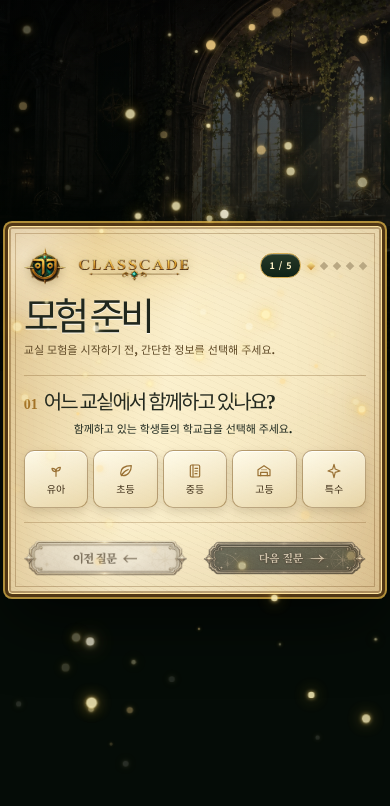
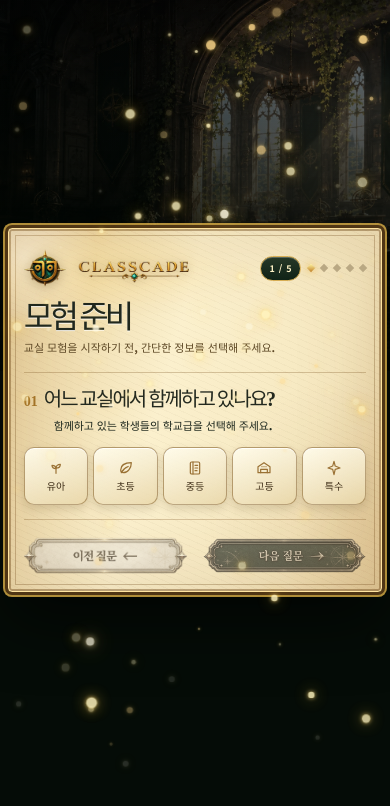
Before and after one commit to edutogether/classcade, a React (Vite) app: page / in a window 390 px wide. Shown: the top 806 px of the page. Built offline with nearby package versions, Linux system fonts and the light colour scheme; a web font is replaced by a local one.

Commit message:
모바일 1단계 "모험 준비" 제목 축소, 헬퍼 문구 20px 왼쪽 이동
- 1단계만 38→32px (다른 단계는 그대로)
- 헬퍼 문구 좌측 여백 50→30px

```diff
--- a/src/entry-flat.css
+++ b/src/entry-flat.css
@@ -432,7 +432,7 @@
      them instead - full-width question, helper as its own line underneath. */
   .entry-prep--flat .entry-prep__question-head { display: block; }
   .entry-prep--flat .entry-prep__question-head h2 { white-space: normal; }
-  .entry-prep--flat .entry-prep__question-helper { display: block; margin: 6px 0 0 50px; text-align: left; white-space: normal; }
+  .entry-prep--flat .entry-prep__question-helper { display: block; margin: 6px 0 0 30px; text-align: left; white-space: normal; }
 }
 
 /* --- Landscape phones (booth fallback): short viewport, desktop width -----------------
--- a/src/entry-shared.css
+++ b/src/entry-shared.css
@@ -338,7 +338,7 @@
   .entry-prep__brand .classcade-emblem { height: 42px; margin-top: 0; width: 42px; }
   .entry-prep__brand .classcade-wordmark { height: 22px; margin-left: -7px; margin-top: 8px; }
   .entry-progress { gap: 7px; }.entry-progress b { font-size: 9px; padding: 5px 8px; }.entry-progress span { gap: 7px; }.entry-progress i { height: 6px; width: 6px; }
-  .entry-prep__illustration { background-size: 300% auto; bottom: auto; height: 220px; mask-image: linear-gradient(90deg, transparent, #000 42%, #000); opacity: .48; top: 22%; width: 55%; }.entry-prep__intro { margin-top: 13px; padding-bottom: 12px; }.entry-prep__intro h1 { font-size: 38px; }.entry-prep__intro p { font-size: 11px; margin-top: 7px; }.entry-prep__question { max-width: none; padding-top: 15px; }.entry-prep__question-number { font-size: 14px; margin-right: 6px; }.entry-prep__question h2 { font-size: 24px; letter-spacing: -.1em; }.entry-prep__question > p:not(.entry-prep__question-number) { font-size: 11px; line-height: 1.4; margin: 6px 0 12px 74px; }.entry-prep__next-cue { background: rgba(28, 78, 50, .12); border-left: 3px solid #4d9463; color: #176041; font-size: 11px; font-weight: 900; line-height: 1.35; margin: 0 0 8px; padding: 6px 8px; }
+  .entry-prep__illustration { background-size: 300% auto; bottom: auto; height: 220px; mask-image: linear-gradient(90deg, transparent, #000 42%, #000); opacity: .48; top: 22%; width: 55%; }.entry-prep__intro { margin-top: 13px; padding-bottom: 12px; }.entry-prep__intro h1 { font-size: 38px; }.entry-prep--1 .entry-prep__intro h1 { font-size: 32px; }.entry-prep__intro p { font-size: 11px; margin-top: 7px; }.entry-prep__question { max-width: none; padding-top: 15px; }.entry-prep__question-number { font-size: 14px; margin-right: 6px; }.entry-prep__question h2 { font-size: 24px; letter-spacing: -.1em; }.entry-prep__question > p:not(.entry-prep__question-number) { font-size: 11px; line-height: 1.4; margin: 6px 0 12px 74px; }.entry-prep__next-cue { background: rgba(28, 78, 50, .12); border-left: 3px solid #4d9463; color: #176041; font-size: 11px; font-weight: 900; line-height: 1.35; margin: 0 0 8px; padding: 6px 8px; }
   .entry-choice-grid { gap: 7px; grid-template-columns: repeat(2, minmax(0, 1fr)); margin: 0; max-width: none; }.entry-prep--1 .entry-choice-grid { grid-template-columns: repeat(3, minmax(0, 1fr)); }.entry-choice-card { font-size: 17px; gap: 6px; min-height: 94px; padding: 10px 5px; }.entry-prep--1 .entry-choice-card { font-size: 15px; min-height: 76px; }.entry-choice-card__icon { transform: scale(.76); }.entry-choice-card__check { height: 24px; right: -5px; top: -6px; width: 24px; }.entry-choice-grid--compact { gap: 7px; grid-template-columns: repeat(2, minmax(0, 1fr)); max-width: none; }.entry-choice-grid--compact .entry-choice-card { font-size: 12px; min-height: 55px; }
   .entry-growth-grid { gap: 8px; grid-template-columns: repeat(2, minmax(0, 1fr)); max-width: none; }.entry-growth-card { font-size: 12px; gap: 7px; min-height: 68px; padding: 9px; }.entry-growth-card:nth-child(10) { grid-column: 1 / -1; }.entry-growth-card svg { height: 20px; width: 20px; }.entry-growth-other { grid-column: 1 / -1; }.entry-growth-message { font-size: 11px; }
   .entry-prep__footer { gap: 8px; margin-top: 12px; padding-top: 10px; }.entry-prep__privacy { font-size: 10px; max-width: 40%; }.entry-button { font-size: 15px; gap: 7px; min-height: 53px; padding: 0 9px; }.entry-button--back { min-width: 37%; }.entry-button--next { flex: 1; min-width: 0; }.entry-button--next svg:first-child { height: 24px; width: 24px; }.entry-prep__offline { font-size: 10px; }
```
